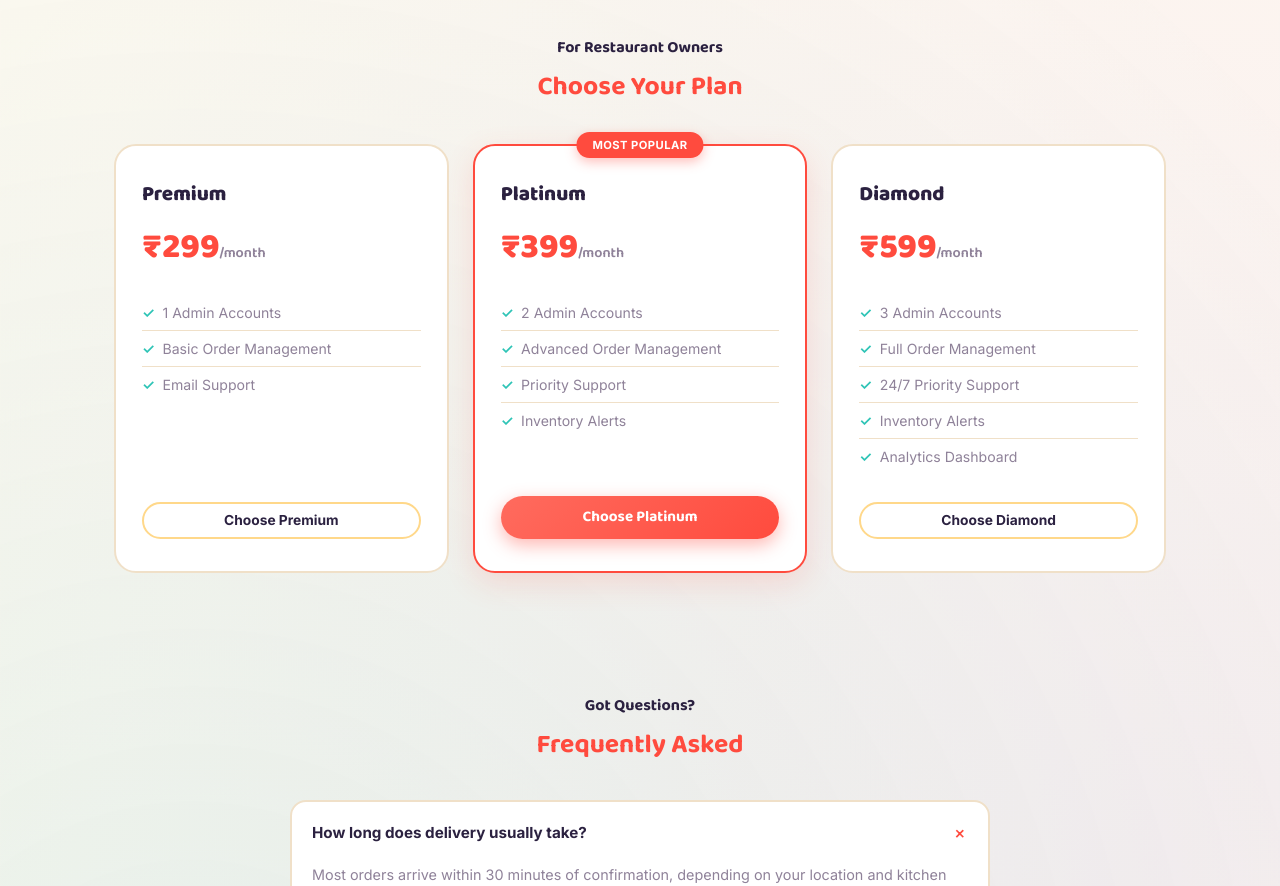
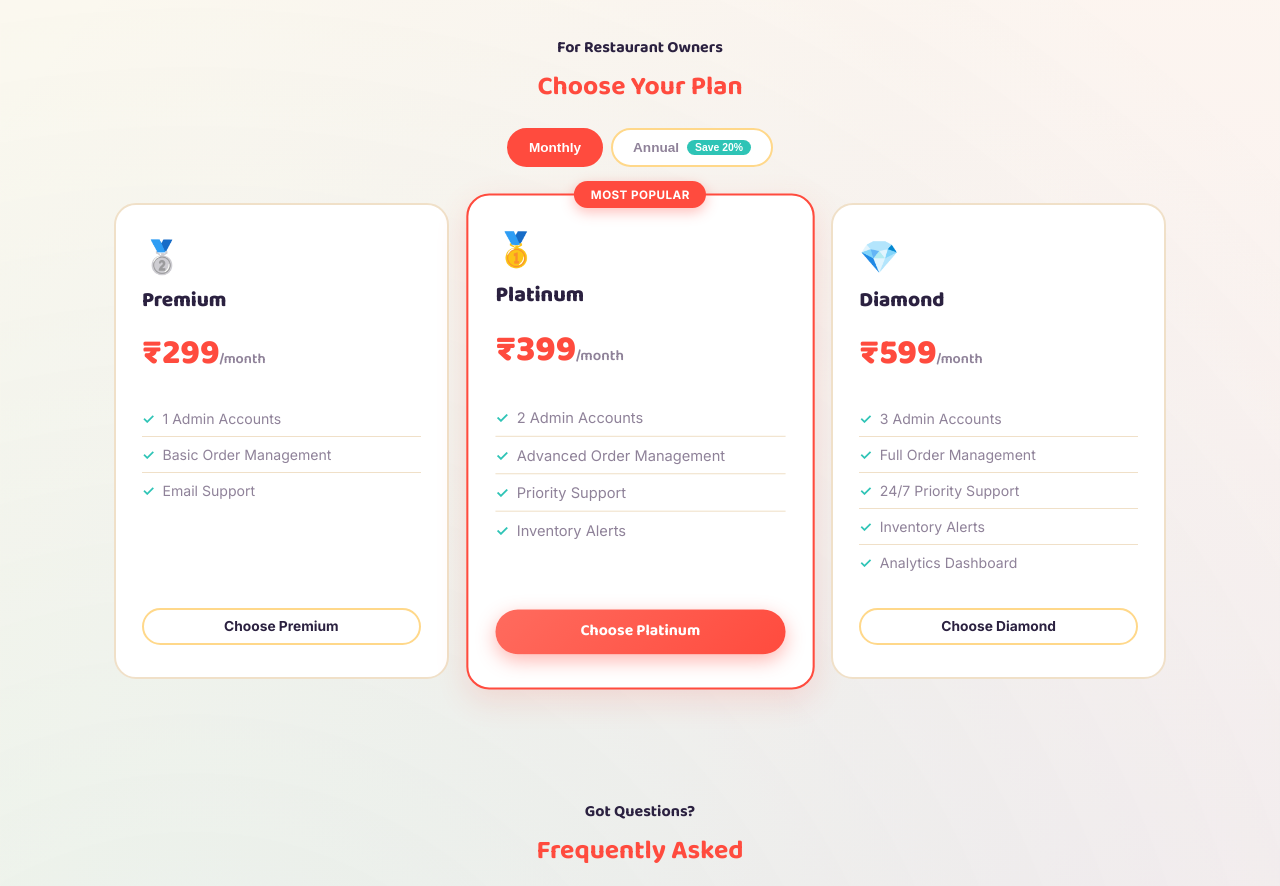
Before and after one commit to Techvenom18/Fornorosso-pizza-delivery-mernApp, a React (Vite) app in the folder client/: page / in a window 1280 px wide. Shown: the part 3440-4326 px from the top of the page. Built offline with nearby package versions, Linux system fonts and the light colour scheme; no server answers.

Commit message:
Adding Css of Our plan's section

```diff
--- a/client/src/index.css
+++ b/client/src/index.css
@@ -2895,3 +2895,65 @@ body.sidebar-open {
   flex-shrink: 0;
 }
 .plan-features li:last-child { border-bottom: none; }
+
+/* ---- Billing toggle ---- */
+
+.billing-toggle {
+  display: flex;
+  justify-content: center;
+  gap: 8px;
+  margin-bottom: 34px;
+}
+
+.billing-toggle-btn {
+  padding: 10px 20px;
+  border-radius: 30px;
+  border: 2px solid var(--border-warm);
+  background: var(--surface);
+  color: var(--text-muted);
+  font-weight: 700;
+  font-size: 0.85rem;
+  cursor: pointer;
+  transition: all 0.15s ease;
+  display: flex;
+  align-items: center;
+  gap: 8px;
+}
+.billing-toggle-btn:hover { border-color: var(--red); }
+.billing-toggle-btn.active {
+  background: var(--red);
+  border-color: var(--red);
+  color: #fff;
+}
+
+.billing-save-tag {
+  background: var(--green);
+  color: #fff;
+  font-size: 0.65rem;
+  font-weight: 800;
+  padding: 2px 8px;
+  border-radius: 10px;
+}
+
+/* ---- Plan icon + strikethrough ---- */
+
+.plan-icon {
+  font-size: 2rem;
+  margin-bottom: 8px;
+}
+
+.plan-original-price {
+  font-size: 0.8rem;
+  color: var(--text-muted);
+  text-decoration: line-through;
+  margin: -14px 0 20px;
+}
+
+/* ---- Featured plan default emphasis (not just on hover) ---- */
+
+.plan-featured {
+  transform: scale(1.04);
+}
+@media (max-width: 780px) {
+  .plan-featured { transform: none; }
+}
--- a/client/src/pages/Landing.jsx
+++ b/client/src/pages/Landing.jsx
@@ -440,13 +440,36 @@ const Landing = () => {
 
       <section className="section">
         <h3 style={{ margin: '0 auto 6px' }}>For Restaurant Owners</h3>
-        <h2 style={{ textAlign: 'center', marginBottom: 34 }}>Choose Your Plan</h2>
+        <h2 style={{ textAlign: 'center', marginBottom: 20 }}>Choose Your Plan</h2>
+
+        <div className="billing-toggle">
+          <button
+            className={`billing-toggle-btn ${billingCycle === 'monthly' ? 'active' : ''}`}
+            onClick={() => setBillingCycle('monthly')}
+          >
+            Monthly
+          </button>
+          <button
+            className={`billing-toggle-btn ${billingCycle === 'annual' ? 'active' : ''}`}
+            onClick={() => setBillingCycle('annual')}
+          >
+            Annual <span className="billing-save-tag">Save 20%</span>
+          </button>
+        </div>
+
         <div className="plans-grid">
           {PLANS.map((plan) => (
             <div key={plan.name} className={`plan-card ${plan.featured ? 'plan-featured' : ''}`}>
               {plan.featured && <div className="plan-badge">Most Popular</div>}
+              <div className="plan-icon">{plan.icon}</div>
               <div className="plan-name">{plan.name}</div>
-              <div className="plan-price">₹{plan.price}<span>/month</span></div>
+              <div className="plan-price">
+                ₹{billingCycle === 'monthly' ? plan.price : plan.annualPrice}
+                <span>/{billingCycle === 'monthly' ? 'month' : 'year'}</span>
+              </div>
+              {billingCycle === 'annual' && (
+                <div className="plan-original-price">₹{plan.price * 12}/year</div>
+              )}
               <ul className="plan-features">
                 {plan.features.map((f) => <li key={f}>{f}</li>)}
               </ul>
```
